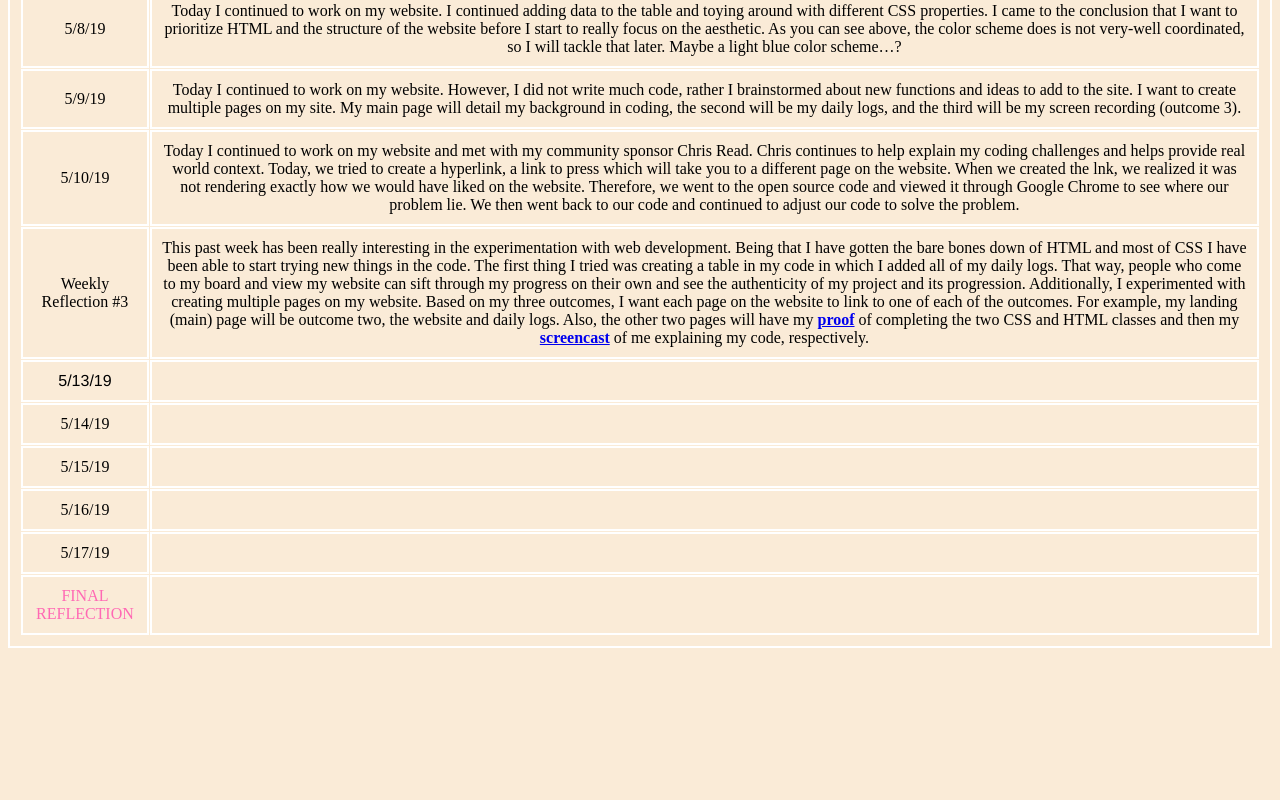
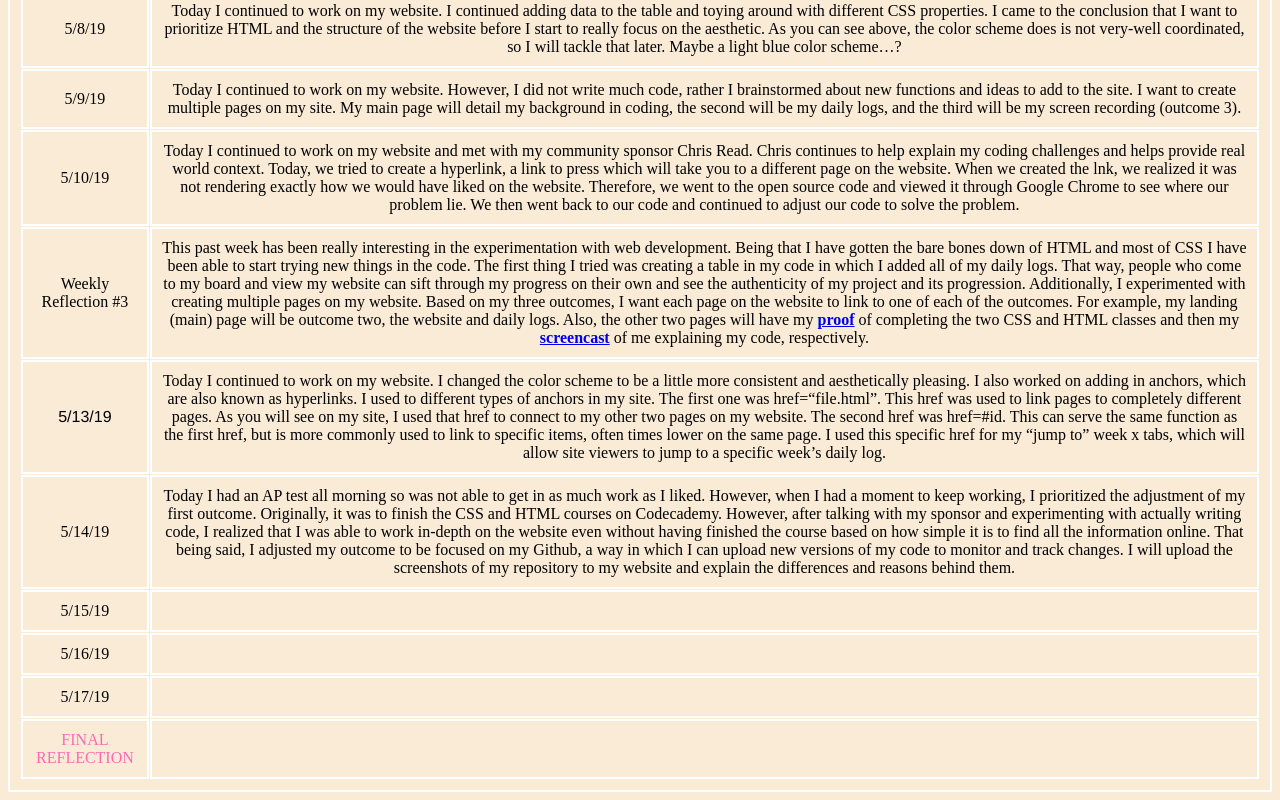
Before and after one commit to etrosen/SeniorProject, a plain HTML site: page Senior Project Site.html in a window 1280 px wide. Shown: the part 2334-3134 px from the top of the page. Before the commit the page ends 2990 px from the top, so only its background shows below. Drawn offline with Linux system fonts and the light colour scheme.

Commit message:
Initial check-in.2

```diff
--- a/Senior Project Site.html
+++ b/Senior Project Site.html
@@ -138,12 +138,13 @@
 
     <tr>
     <td id="week4">5/13/19</td>
-    <td></td>
+    <td>Today I continued to work on my website. I changed the color scheme to be a little more consistent and aesthetically pleasing. I also worked on adding in anchors, which are also known as hyperlinks. I used to different types of anchors in my site. The first one was href=“file.html”. This href was used to link pages to completely different pages. As you will see on my site, I used that href to connect to my other two pages on my website. The second href was href=#id. This can serve the same function as the first href, but is more commonly used to link to specific items, often times lower on the same page. I used this specific href for my “jump to” week x tabs, which will allow site viewers to jump to a specific week’s daily log.
+</td>
   </tr>
 
     <tr>
     <td>5/14/19</td>
-    <td></td>
+    <td>Today I had an AP test all morning so was not able to get in as much work as I liked. However, when I had a moment to keep working, I prioritized the adjustment of my first outcome. Originally, it was to finish the CSS and HTML courses on Codecademy. However, after talking with my sponsor and experimenting with actually writing code, I realized that I was able to work in-depth on the website even without having finished the course based on how simple it is to find all the information online. That being said, I adjusted my outcome to be focused on my Github, a way in which I can upload new versions of my code to monitor and track changes. I will upload the screenshots of my repository to my website and explain the differences and reasons behind them.</td>
   </tr>
 
     <tr>
```
Also changed, not shown: githubproof.html (+2 -0 lines).
